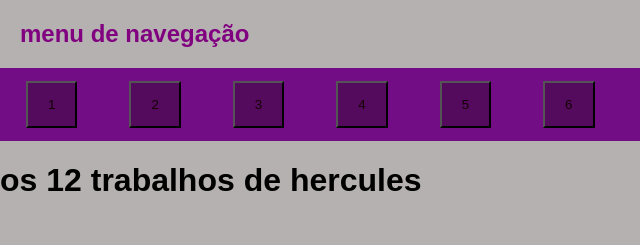
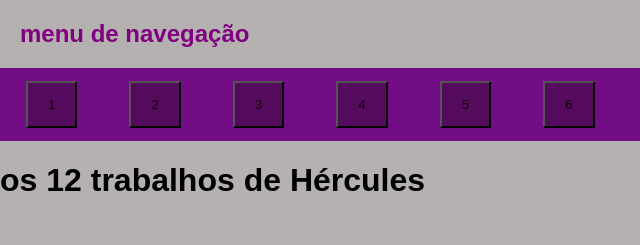
Before and after one commit to kaio177/12-trabalhos-de-hercules, a plain HTML site: page index.html in a window 1280 px wide. Shown: the top 245 px of the page, 0-640 px from the left. Drawn offline with Linux system fonts and the light colour scheme.

Commit message:
Update index.html

```diff
--- a/index.html
+++ b/index.html
@@ -22,7 +22,7 @@
       <a href="#maca"><button>11</button></a>
       <a href="#cerbero"><button>12</button></a><br />
     </div>
-    <h1>os 12 trabalhos de hercules</h1>
+    <h1>os 12 trabalhos de Hércules</h1>
     <p>
       Os 12 trabalhos de Hércules são uma série de tarefas que o herói grego
       Hércules teve de realizar como punição por ter matado a sua mulher e os
```
